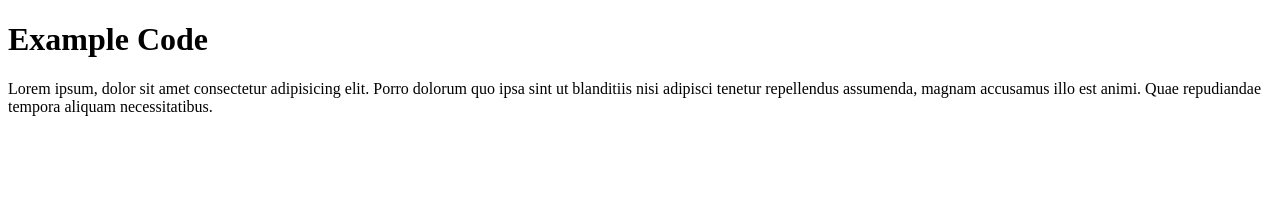
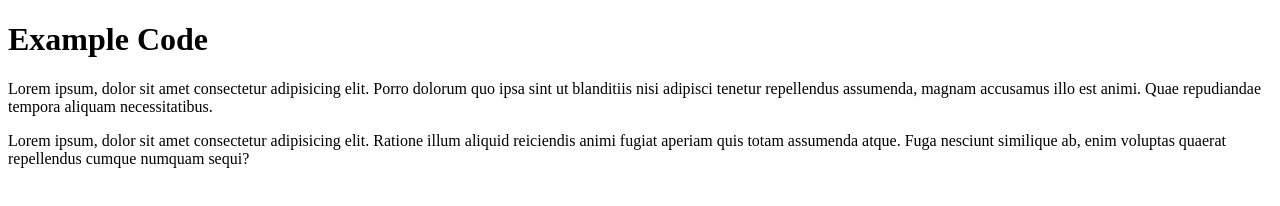
Before and after one commit to ljay14/htmlsemantics, a plain HTML site: page index.html in a window 1280 px wide. Drawn offline with Linux system fonts and the light colour scheme.

Commit message:
Update index.html

```diff
--- a/index.html
+++ b/index.html
@@ -8,5 +8,7 @@
 <body>
     <h1>Example Code</h1>
     <p>Lorem ipsum, dolor sit amet consectetur adipisicing elit. Porro dolorum quo ipsa sint ut blanditiis nisi adipisci tenetur repellendus assumenda, magnam accusamus illo est animi. Quae repudiandae tempora aliquam necessitatibus.</p>
+
+    <p>Lorem ipsum, dolor sit amet consectetur adipisicing elit. Ratione illum aliquid reiciendis animi fugiat aperiam quis totam assumenda atque. Fuga nesciunt similique ab, enim voluptas quaerat repellendus cumque numquam sequi?</p>
 </body>
 </html>
```
